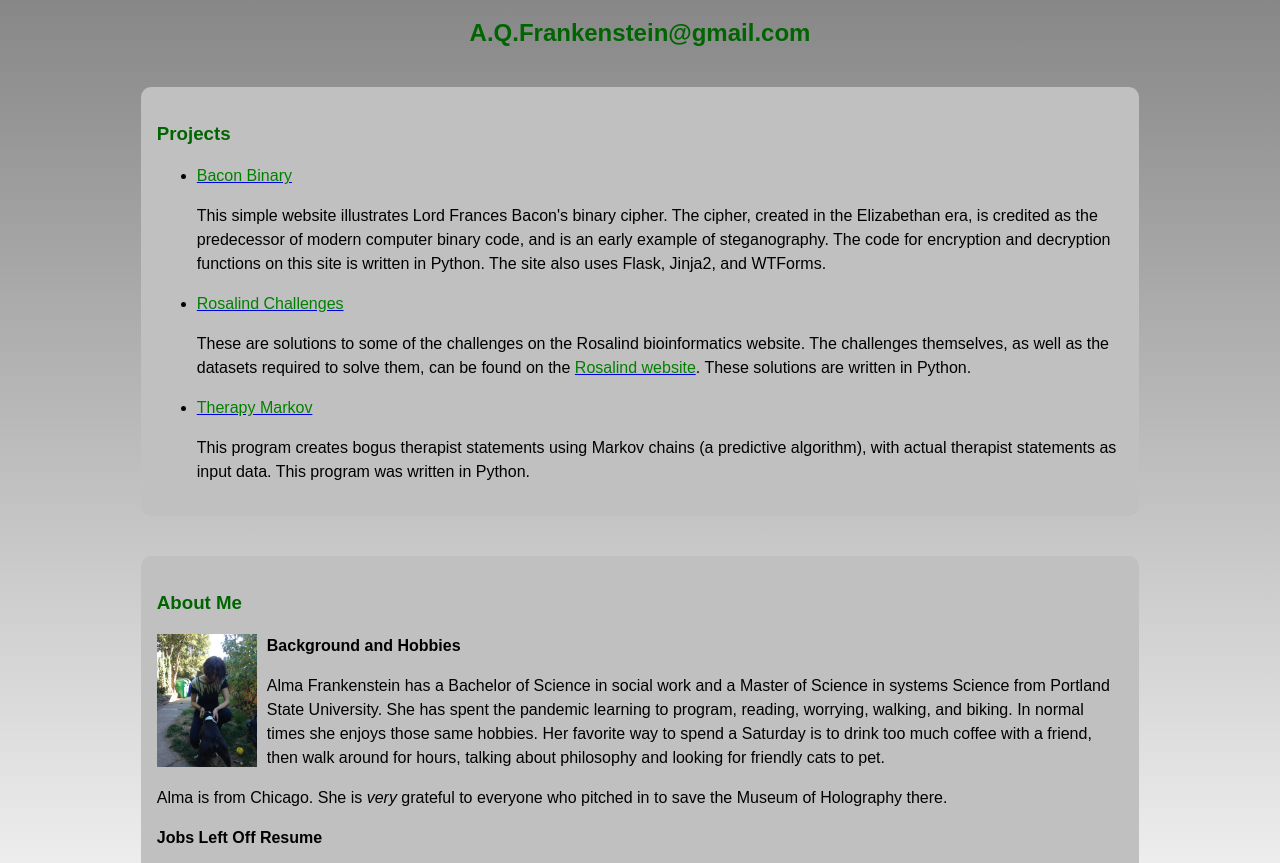
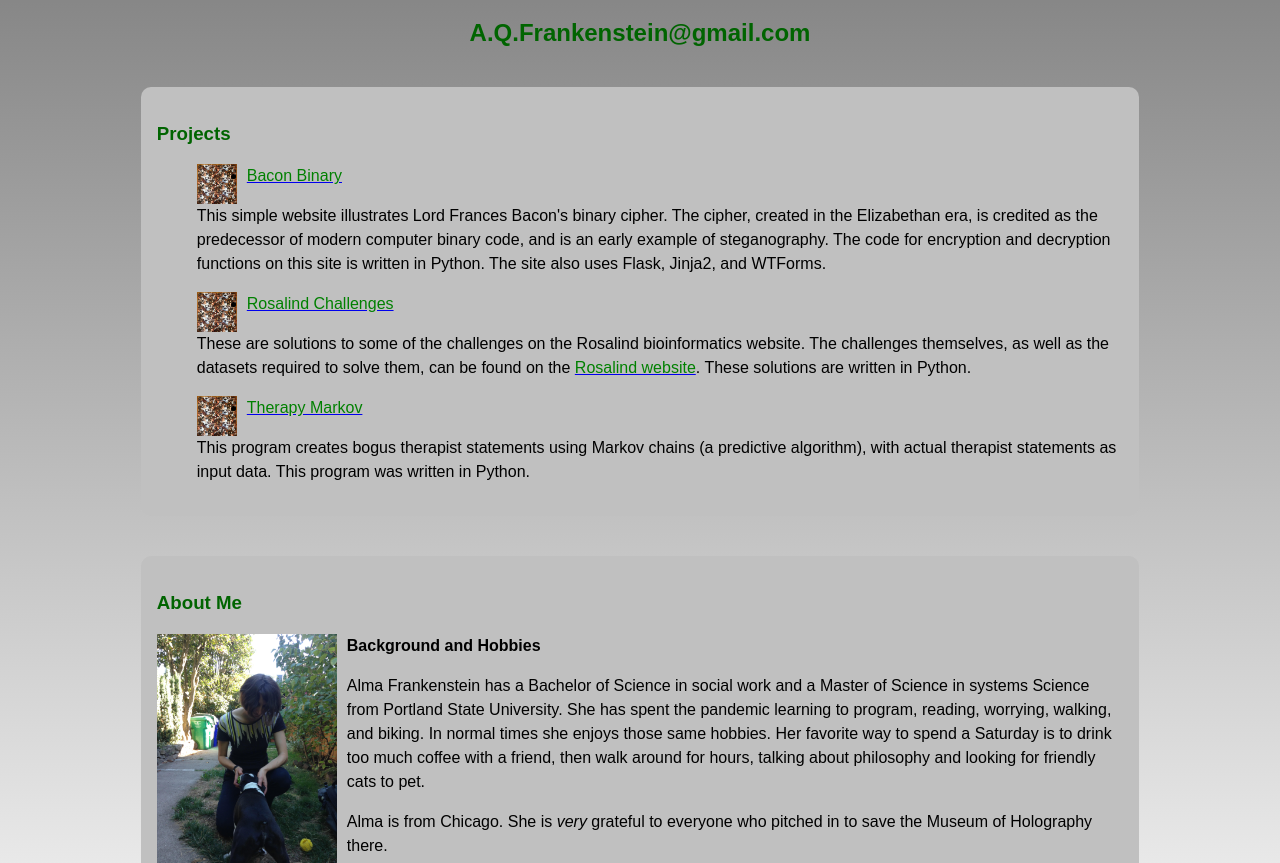
Before and after one commit to alma-frankenstein/Portfolio_landing_page, a plain HTML site: page index.html in a window 1280 px wide. Shown: the part 61-924 px from the top of the page. Drawn offline with Linux system fonts and the light colour scheme.

Commit message:
add some little picture buttons that serve as links to projects

```diff
--- a/index.html
+++ b/index.html
@@ -15,6 +15,7 @@
     <div class="projects">
       <h3>Projects</h3>
       <ul>
+        <a href="https://github.com/alma-frankenstein/Bacon_Binary"><img src="img/pigPaper.jpg" alt="placeholder image" width="40"></a>
         <li><a href="https://github.com/alma-frankenstein/Bacon_Binary"><span style="color: green;">
           Bacon Binary</span></a></li>
           <p>This simple website illustrates Lord Frances Bacon's binary cipher. The cipher, created in the
@@ -22,12 +23,16 @@
             example of steganography.
             The code for encryption and decryption functions on this site is written in Python.
             The site also uses Flask, Jinja2, and WTForms.</p>
+
+        <a href="https://github.com/alma-frankenstein/Rosalind"><img src="img/pigPaper.jpg" alt="placeholder image" width="40"></a>
         <li><a href="https://github.com/alma-frankenstein/Rosalind"><span style="color: green;">
           Rosalind Challenges</span></a></li>
           <p>These are solutions to some of the challenges on the Rosalind bioinformatics website. The challenges themselves,
             as well as the datasets required to solve them, can be found on the
             <a href=" http://rosalind.info/problems/list-view/"><span style="color: green;">
             Rosalind website</span></a>. These solutions are written in Python.</p>
+
+        <a href="https://github.com/alma-frankenstein/therapyMarkov"><img src="img/pigPaper.jpg" alt="placeholder image" width="40"></a>
         <li><a href="https://github.com/alma-frankenstein/therapyMarkov"><span style="color: green;">
           Therapy Markov</span></a></li>
           <p>This program creates bogus therapist statements using Markov chains (a predictive algorithm), with actual
@@ -37,7 +42,7 @@
 
     <div class="aboutMe">
       <h3>About Me</h3>
-      <img src="img/selfieWithHarry.jpg" alt="me and Harry the dog" width="100">
+      <img src="img/selfieWithHarry.jpg" alt="me and Harry the dog" width="180">
       <p><strong>Background and Hobbies</strong></p>
       <p>Alma Frankenstein has a Bachelor of Science in social work and a Master of Science in systems Science
         from Portland State University. She has spent the pandemic learning to program, reading, worrying,
```
Also changed, not shown: img/pigPaper.jpg (added).
